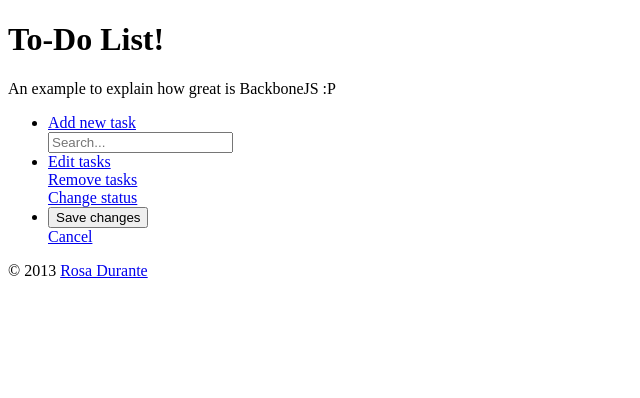
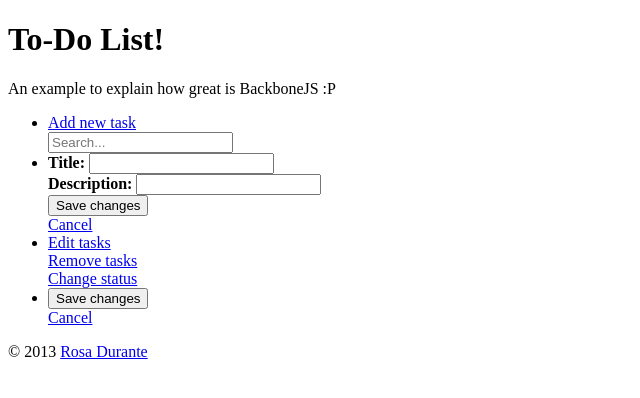
Before and after one commit to rosUnix/to_do, a Django app: template to_do/templates/base.html in a window 1280 px wide. Shown: the top 398 px of the page, without its empty margins (0-640 px from the left). Run offline with Django 3.2, Linux system fonts and the light colour scheme; the template is opened without the code that fills it, so the values that code supplies are empty; style sheets or scripts are compiled from the project's sources.

Commit message:
Adding CreateForm nav bar to create tasks

```diff
--- a/to_do/templates/nav.inc.html
+++ b/to_do/templates/nav.inc.html
@@ -6,6 +6,25 @@
 		<div class="search">
 			<input type="text" name="search" placeholder="Search..." />
 		</div>
+	</li>
+
+	<li class="form">
+		<form name="create_task" action="">
+			<div class="field">
+				<span><b>Title: </b></span>
+				<input type="text" name="title" />
+			</div>
+			<div class="field">
+				<span><b>Description: </b></span>
+				<input type="text" name="desc" />
+			</div>
+			<div class="button save">
+				<input type="submit" name="save_task" value="Save changes" />
+			</div>
+			<div class="button cancel">
+				<a href="#cancel">Cancel</a>
+			</div>
+		</form>
 	</li>
 
 	<li class="item_selected">
@@ -23,9 +42,9 @@
 	<li class="action_required">
 		<div class="button save">
 			<input type="submit" name="save_task" value="Save changes" />
-		</li>
+		</div>
 		<div class="button cancel">
 			<a href="#cancel">Cancel</a>
-		</li>
+		</div>
 	</li>
 </ul>
```
